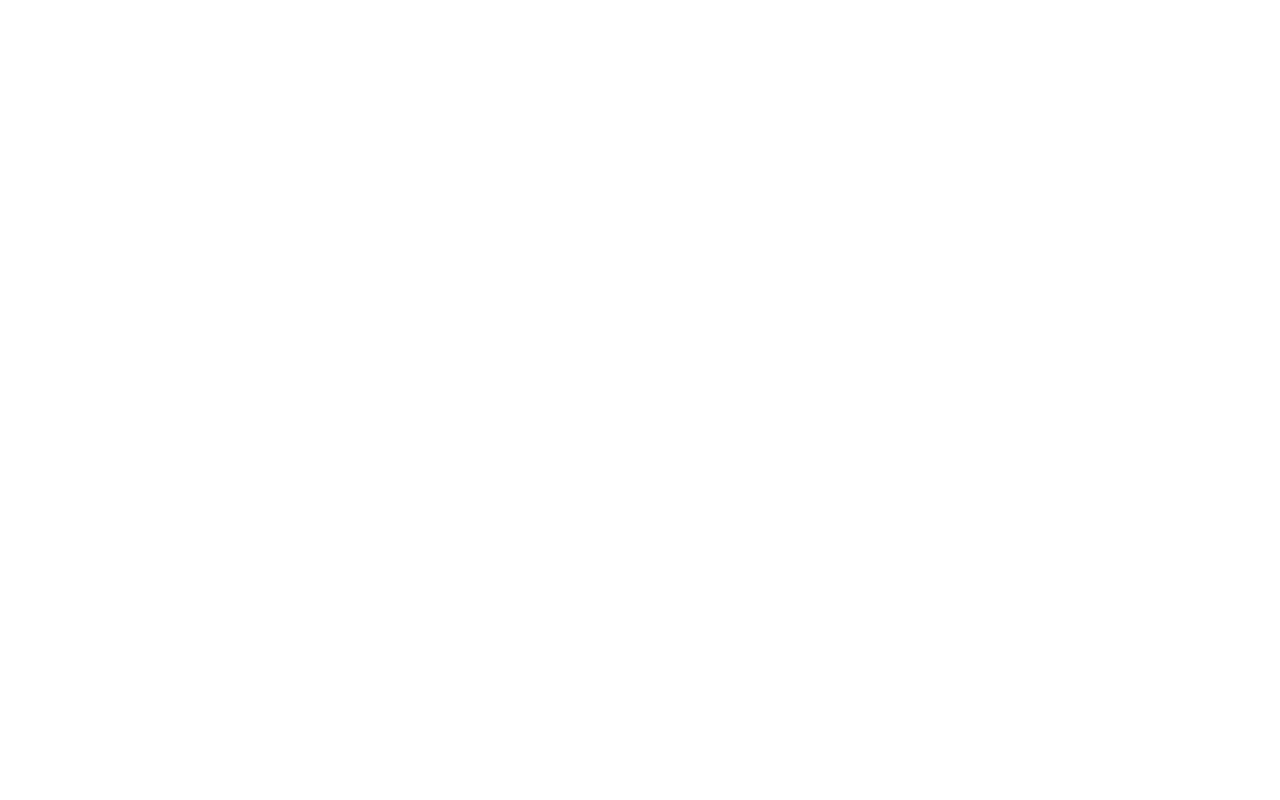
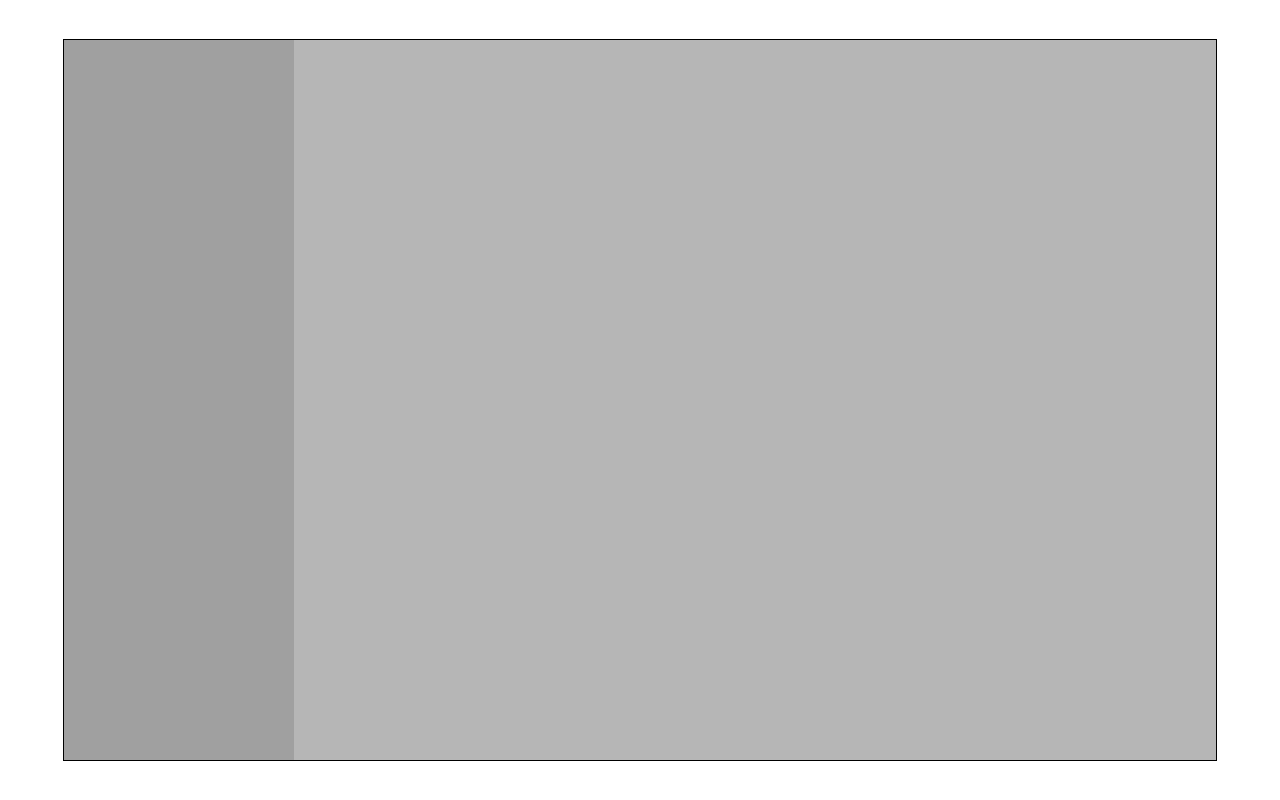
Before and after one commit to iysz18/Todo-List, a website built with webpack: page src/template.html in a window 1280 px wide. Built offline with nearby package versions, Linux system fonts and the light colour scheme.

Commit message:
style(app-wrapper, sidebar, todo-wrapper): apply styling like background color, width/height and flex.

```diff
--- a/src/style.css
+++ b/src/style.css
@@ -4,3 +4,24 @@
     align-items: center;
     height: 100vh;
 }
+
+.app-wrapper {
+    display: flex;
+    width: 90%;
+    height: 90%;
+
+    /* for visualization */
+    outline: 1px solid black;
+}
+
+.sidebar {
+    width: 20%;
+    height: 100%;
+    background: rgb(160, 160, 160);
+}
+
+.todo-item-wrapper {
+    height: 100%;
+    width: 80%;
+    background-color: rgb(182, 182, 182);
+}
```
